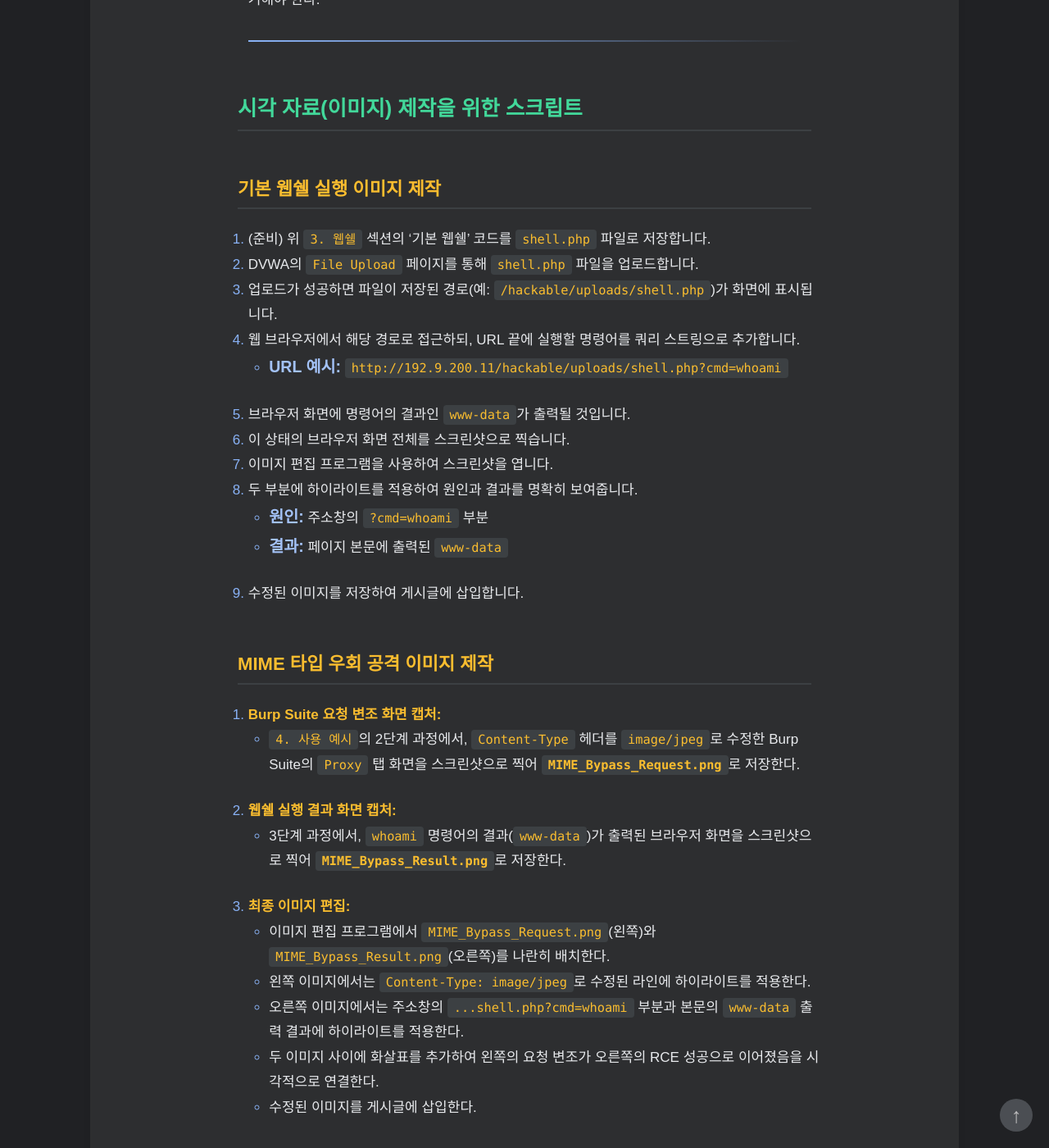
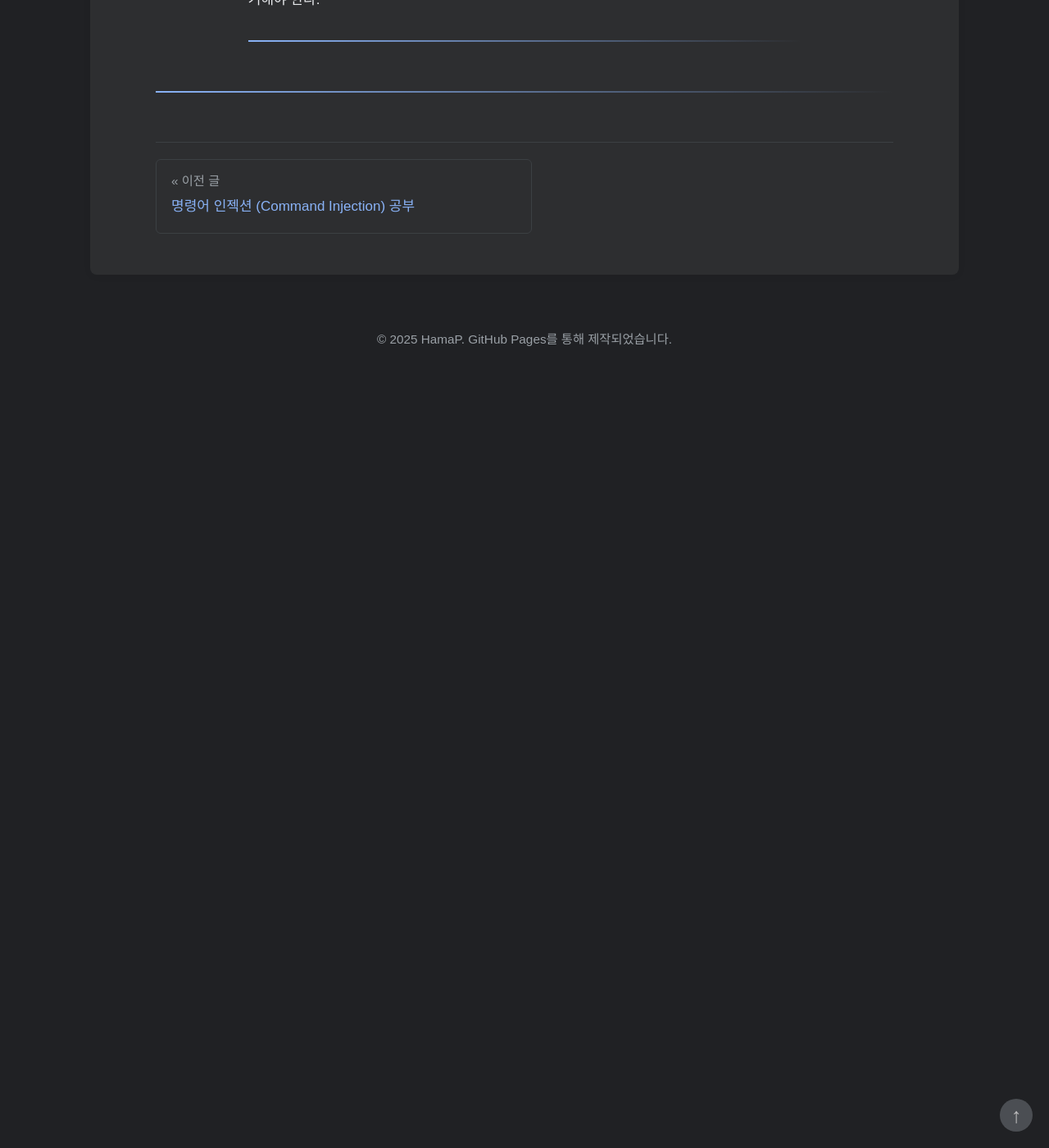
Before and after one commit to HamaP0/HamaP0.github.io, a Jekyll site: the page built from _posts/2025-09-22-FileUpload_study.md, in a window 1280 px wide and 1400 px high, scrolled down 4164 px. Shown: the whole window at 82% size. Built offline with Jekyll 4.4.1, drawn with Linux system fonts in a browser that asks for light colours; some web fonts are replaced; after the commit the page ends 4627 px from its top, so only the background shows below that.

Commit message:
Update 2025-09-22-FileUpload_study.md

```diff
--- a/_posts/2025-09-22-FileUpload_study.md
+++ b/_posts/2025-09-22-FileUpload_study.md
@@ -100,37 +100,3 @@ categories: [웹 해킹]
 *   **업로드 경로 제어:** 업로드된 파일이 저장되는 디렉터리는 웹에서 직접 접근할 수 없는 경로(Web Root 외부)에 위치시키거나 만약 웹에서 접근해야 한다면 해당 디렉터리의 스크립트 실행 권한을 제거해야 한다.
 
 <hr class="short-rule">
-
-
-
-
-
-### 시각 자료(이미지) 제작을 위한 스크립트
-
-#### **기본 웹쉘 실행 이미지 제작**
-
-1.  (준비) 위 `3. 웹쉘` 섹션의 '기본 웹쉘' 코드를 `shell.php` 파일로 저장합니다.
-2.  DVWA의 `File Upload` 페이지를 통해 `shell.php` 파일을 업로드합니다.
-3.  업로드가 성공하면 파일이 저장된 경로(예: `/hackable/uploads/shell.php`)가 화면에 표시됩니다.
-4.  웹 브라우저에서 해당 경로로 접근하되, URL 끝에 실행할 명령어를 쿼리 스트링으로 추가합니다.
-    *   **URL 예시:** `http://192.9.200.11/hackable/uploads/shell.php?cmd=whoami`
-5.  브라우저 화면에 명령어의 결과인 `www-data`가 출력될 것입니다.
-6.  이 상태의 브라우저 화면 전체를 스크린샷으로 찍습니다.
-7.  이미지 편집 프로그램을 사용하여 스크린샷을 엽니다.
-8.  두 부분에 하이라이트를 적용하여 원인과 결과를 명확히 보여줍니다.
-    *   **원인:** 주소창의 `?cmd=whoami` 부분
-    *   **결과:** 페이지 본문에 출력된 `www-data`
-9.  수정된 이미지를 저장하여 게시글에 삽입합니다.
-
-#### **MIME 타입 우회 공격 이미지 제작**
-
-1.  **Burp Suite 요청 변조 화면 캡처:**
-    *   `4. 사용 예시`의 2단계 과정에서, `Content-Type` 헤더를 `image/jpeg`로 수정한 Burp Suite의 `Proxy` 탭 화면을 스크린샷으로 찍어 **`MIME_Bypass_Request.png`**로 저장한다.
-2.  **웹쉘 실행 결과 화면 캡처:**
-    *   3단계 과정에서, `whoami` 명령어의 결과(`www-data`)가 출력된 브라우저 화면을 스크린샷으로 찍어 **`MIME_Bypass_Result.png`**로 저장한다.
-3.  **최종 이미지 편집:**
-    *   이미지 편집 프로그램에서 `MIME_Bypass_Request.png`(왼쪽)와 `MIME_Bypass_Result.png`(오른쪽)를 나란히 배치한다.
-    *   왼쪽 이미지에서는 `Content-Type: image/jpeg`로 수정된 라인에 하이라이트를 적용한다.
-    *   오른쪽 이미지에서는 주소창의 `...shell.php?cmd=whoami` 부분과 본문의 `www-data` 출력 결과에 하이라이트를 적용한다.
-    *   두 이미지 사이에 화살표를 추가하여 왼쪽의 요청 변조가 오른쪽의 RCE 성공으로 이어졌음을 시각적으로 연결한다.
-    *   수정된 이미지를 게시글에 삽입한다.
```
